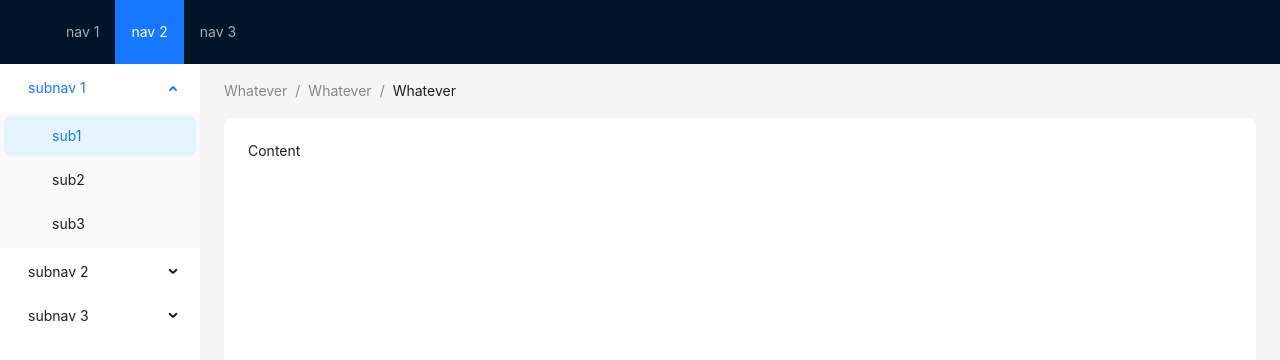
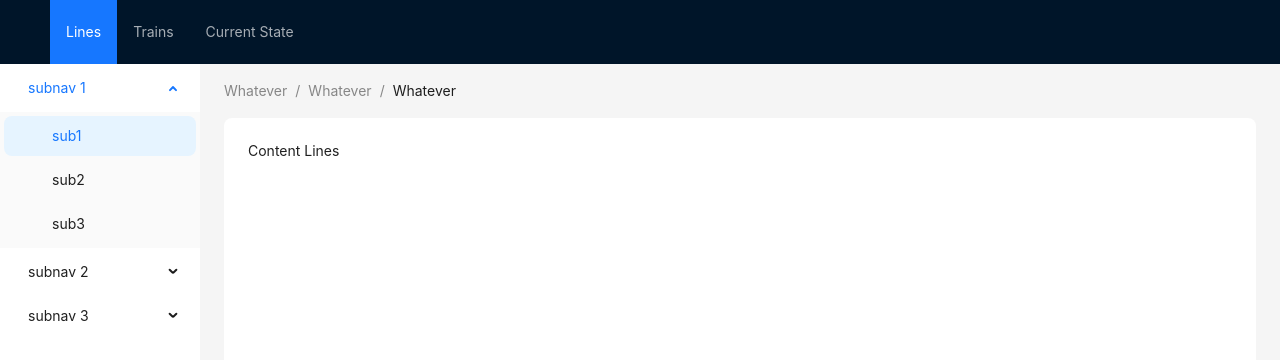
Before and after one commit to mike-miroliubov/django-mbta, a React (Create React App) app in the folder ui/: page / in a window 1280 px wide. Shown: the top 360 px of the page. Built offline with nearby package versions, Linux system fonts and the light colour scheme.

Commit message:
Added router

```diff
--- a/ui/package.json
+++ b/ui/package.json
@@ -12,8 +12,10 @@
     "@types/react": "^18.2.48",
     "@types/react-dom": "^18.2.18",
     "antd": "^5.13.2",
+    "axios": "^1.6.7",
     "react": "^18.2.0",
     "react-dom": "^18.2.0",
+    "react-router-dom": "^6.22.0",
     "react-scripts": "5.0.1",
     "typescript": "^4.9.5",
     "web-vitals": "^2.1.4"
--- a/ui/src/App.tsx
+++ b/ui/src/App.tsx
@@ -2,51 +2,66 @@
 import { QueryClient, QueryClientProvider } from '@tanstack/react-query';
 import { Layout, theme } from 'antd';
 import HeaderMenu from './components/header-menu';
-import SiderMenu from './components/sider-menu';
-import Path from './components/path';
+import Lines from './components/lines';
+import Trains from './components/trains';
+import Current from './components/current';
+import Tab from './model/tab';
+import { tab } from '@testing-library/user-event/dist/tab';
+import { RouterProvider } from 'react-router-dom';
+import { createBrowserRouter } from 'react-router-dom'
 
 const queryClient = new QueryClient()
+
+const getActiveTab = (tab: Tab) => {
+  switch (tab) {
+    case Tab.LINES:
+      return <Lines />
+    case Tab.TRAINS:
+      return <Trains />
+    case Tab.CURRENT:
+      return <Current />
+  }
+}
+
+const App = (props: { tab: Tab }) => {
+  const { Header } = Layout;
+
+  return (
+    <Layout style={{ height: '100vh' }}>
+      <Header style={{ display: 'flex', alignItems: 'center' }}>
+        <HeaderMenu tab={props.tab} />
+      </Header>
+
+      { getActiveTab(props.tab) }
+    </Layout>
+  );
+}
+
+const router = createBrowserRouter([
+  {
+      path: '/',
+      element: App({ tab: Tab.LINES })
+  },
+  {
+      path: '/lines',
+      element: App({ tab: Tab.LINES })
+  },
+  {
+      path: '/trains',
+      element: App({ tab: Tab.TRAINS })
+  },
+  {
+      path: '/current',
+      element: App({ tab: Tab.CURRENT }),
+  },
+])
 
 const AppWrapper = () => {
   return (
     <QueryClientProvider client={queryClient}>
-      <App />
+      <RouterProvider router={router} />
     </QueryClientProvider>
   )
 }
 
 export default AppWrapper
-
-const { Header, Content, Sider } = Layout;
-
-function App() {
-  const {
-    token: { colorBgContainer, borderRadiusLG },
-  } = theme.useToken();
-
-  return (
-    <Layout style={{ height: '100vh' }}>
-      <Header style={{ display: 'flex', alignItems: 'center' }}>
-        <HeaderMenu />
-      </Header>
-      <Layout>
-        <Sider width={200} style={{ background: colorBgContainer }}>
-          <SiderMenu />
-        </Sider>
-
-        <Layout style={{ padding: '0 24px 24px' }}>
-          <Path />
-          <Content style={{
-              padding: 24,
-              margin: 0,
-              minHeight: 280,
-              background: colorBgContainer,
-              borderRadius: borderRadiusLG,
-            }}>
-            Content
-          </Content>
-        </Layout>
-      </Layout>
-    </Layout>
-  );
-}
--- /dev/null
+++ b/ui/src/components/current.tsx
@@ -0,0 +1,30 @@
+import { Layout, theme } from "antd"
+import SiderMenu from './sider-menu';
+import Path from './path';
+
+const Current = () => {
+  const {
+    token: { colorBgContainer, borderRadiusLG },
+  } = theme.useToken();
+
+  const { Content, Sider } = Layout;
+
+  return (
+    <Layout>
+      <Layout style={{ padding: '0 24px 24px' }}>
+        <Path />
+        <Content style={{
+          padding: 24,
+          margin: 0,
+          minHeight: 280,
+          background: colorBgContainer,
+          borderRadius: borderRadiusLG,
+        }}>
+          Content Current
+        </Content>
+      </Layout>
+    </Layout>
+  )
+}
+
+export default Current
--- a/ui/src/components/header-menu.tsx
+++ b/ui/src/components/header-menu.tsx
@@ -1,19 +1,29 @@
 import { Menu } from 'antd';
 import { MenuItemType } from 'antd/es/menu/hooks/useItems';
+import Tab from '../model/tab'
+import { useNavigate } from "react-router-dom";
 
 const headerItems: MenuItemType[] = [
-    {key: 1, label: 'nav 1'},
-    {key: 2, label: 'nav 2'},
-    {key: 3, label: 'nav 3'},
+    {key: Tab.LINES.toString(), label: 'Lines'},
+    {key: Tab.TRAINS.toString(), label: 'Trains'},
+    {key: Tab.CURRENT.toString(), label: 'Current State'},
   ]
 
-const HeaderMenu = () => {
+const HeaderMenu = (props: { tab: Tab }) => {
+    const navigate = useNavigate()
+
+    const go = (info: { key: any }) => {
+        console.log(`/${info.key}`)
+        navigate(`/${info.key}`)
+    }
+
     return (
         <Menu
             theme="dark"
             mode="horizontal"
-            defaultSelectedKeys={['2']}
+            defaultSelectedKeys={[props.tab.toString()]}
             items={headerItems}
+            onClick={go}
             style={{ flex: 1, minWidth: 0 }} />
     )
 }
--- /dev/null
+++ b/ui/src/components/lines.tsx
@@ -0,0 +1,34 @@
+import { Layout, theme } from "antd"
+import SiderMenu from './sider-menu';
+import Path from './path';
+
+const Lines = () => {
+  const {
+    token: { colorBgContainer, borderRadiusLG },
+  } = theme.useToken();
+
+  const { Content, Sider } = Layout;
+
+  return (
+    <Layout>
+      <Sider width={200} style={{ background: colorBgContainer }}>
+        <SiderMenu />
+      </Sider>
+
+      <Layout style={{ padding: '0 24px 24px' }}>
+        <Path />
+        <Content style={{
+          padding: 24,
+          margin: 0,
+          minHeight: 280,
+          background: colorBgContainer,
+          borderRadius: borderRadiusLG,
+        }}>
+          Content Lines
+        </Content>
+      </Layout>
+    </Layout>
+  )
+}
+
+export default Lines
--- /dev/null
+++ b/ui/src/components/trains.tsx
@@ -0,0 +1,34 @@
+import { Layout, theme } from "antd"
+import SiderMenu from './sider-menu';
+import Path from './path';
+
+const Trains = () => {
+  const {
+    token: { colorBgContainer, borderRadiusLG },
+  } = theme.useToken();
+
+  const { Content, Sider } = Layout;
+
+  return (
+    <Layout>
+      <Sider width={200} style={{ background: colorBgContainer }}>
+        <SiderMenu />
+      </Sider>
+
+      <Layout style={{ padding: '0 24px 24px' }}>
+        <Path />
+        <Content style={{
+          padding: 24,
+          margin: 0,
+          minHeight: 280,
+          background: colorBgContainer,
+          borderRadius: borderRadiusLG,
+        }}>
+          Content Trains
+        </Content>
+      </Layout>
+    </Layout>
+  )
+}
+
+export default Trains
--- a/ui/src/index.tsx
+++ b/ui/src/index.tsx
@@ -3,10 +3,12 @@ import ReactDOM from 'react-dom/client';
 import './index.css';
 import AppWrapper from './App';
 import reportWebVitals from './reportWebVitals';
+import { RouterProvider } from 'react-router-dom';
 
 const root = ReactDOM.createRoot(
   document.getElementById('root') as HTMLElement
 );
+
 root.render(
   <React.StrictMode>
     <AppWrapper />
--- /dev/null
+++ b/ui/src/model/tab.ts
@@ -0,0 +1,7 @@
+enum Tab {
+  TRAINS = 'trains',
+  LINES = 'lines',
+  CURRENT = 'current'
+}
+
+export default Tab
```
Also changed, not shown: ui/src/router/router.ts (added, +24 -0 lines), 2 other files (tests, documents, lock files or other folders).
